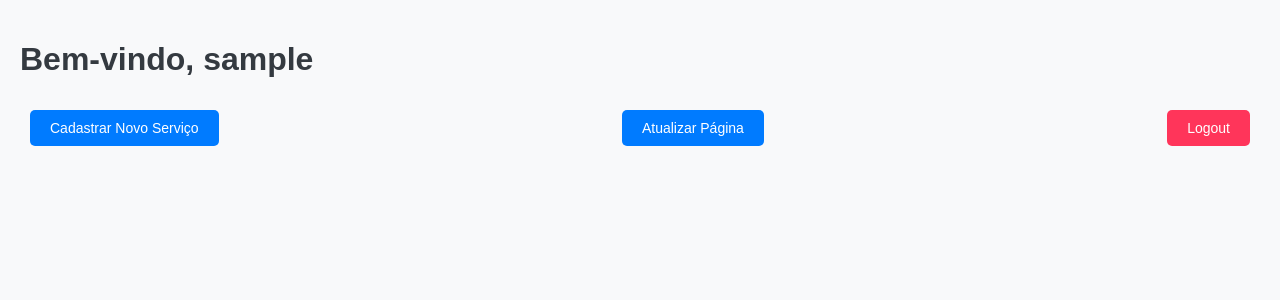
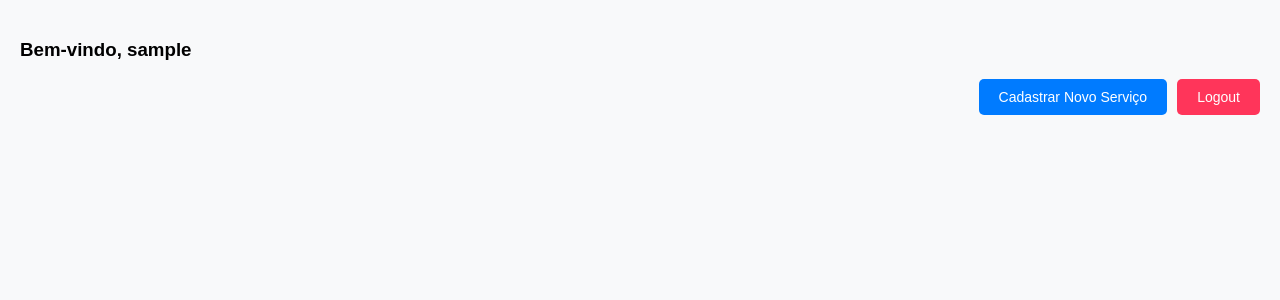
Before and after one commit to gabrielms-castro/bas_auth_api, a Django app: page /home/ in a window 1280 px wide. Shown: the top 300 px of the page. Run offline with Django 5.2, Linux system fonts and the light colour scheme; the visitor is signed in with stand-in values (Sample User, id 1); data that the repository does not hold is empty; parts of the project's set-up code (start-up, migrations or seed data) failed here and were passed over.

Commit message:
arrumei os botoes de cadastro e logout

```diff
--- a/otp/templates/home.html
+++ b/otp/templates/home.html
@@ -3,7 +3,7 @@
 <head>
     <meta charset="UTF-8">
     <meta name="viewport" content="width=device-width, initial-scale=1.0">
-    <title>BAS Auth - Home</title>
+    <title>OTP Manager - Home</title>
     <style>
         body {
             font-family: Arial, sans-serif;
@@ -95,14 +95,10 @@
 
         .header-buttons {
             display: flex;
-            justify-content: space-between;
-            align-items: center;
-            padding: 10px;
-            margin-bottom: 20px;
-        }
-
-        .center-button {
-            margin: 0 20px;
+            justify-content: flex-end;
+            gap: 10px;
+            padding: 0px;
+            margin-bottom: 10px;
         }
 
         button {
@@ -124,22 +120,6 @@
 
         .button_logout:hover {
             background-color: #c80839;
-        }
-
-        .button_edit {
-            background-color: #17a2b8;
-        }
-
-        .button_edit:hover {
-            background-color: #117a8b;
-        }
-
-        .button_delete {
-            background-color: #dc3545;
-        }
-
-        .button_delete:hover {
-            background-color: #a71d2a;
         }
 
         .timer {
@@ -165,12 +145,11 @@
     </style>
 </head>
 <body>
-    <h1>Bem-vindo, {{ user.username }}</h1>
+    <h3>Bem-vindo, {{ user.username }}</h3>
     <div class="header-buttons">
         <a href="{% url 'otp:novo_servico' %}">
             <button type="button">Cadastrar Novo Serviço</button>
         </a>
-        <button type="button" class="center-button" onclick="location.reload();">Atualizar Página</button>
         <a href="{% url 'logout' %}">
             <button class="button_logout">Logout</button>
         </a>
```
Also changed, not shown: README.md. Lines whose indentation alone changed are shown as unchanged.
